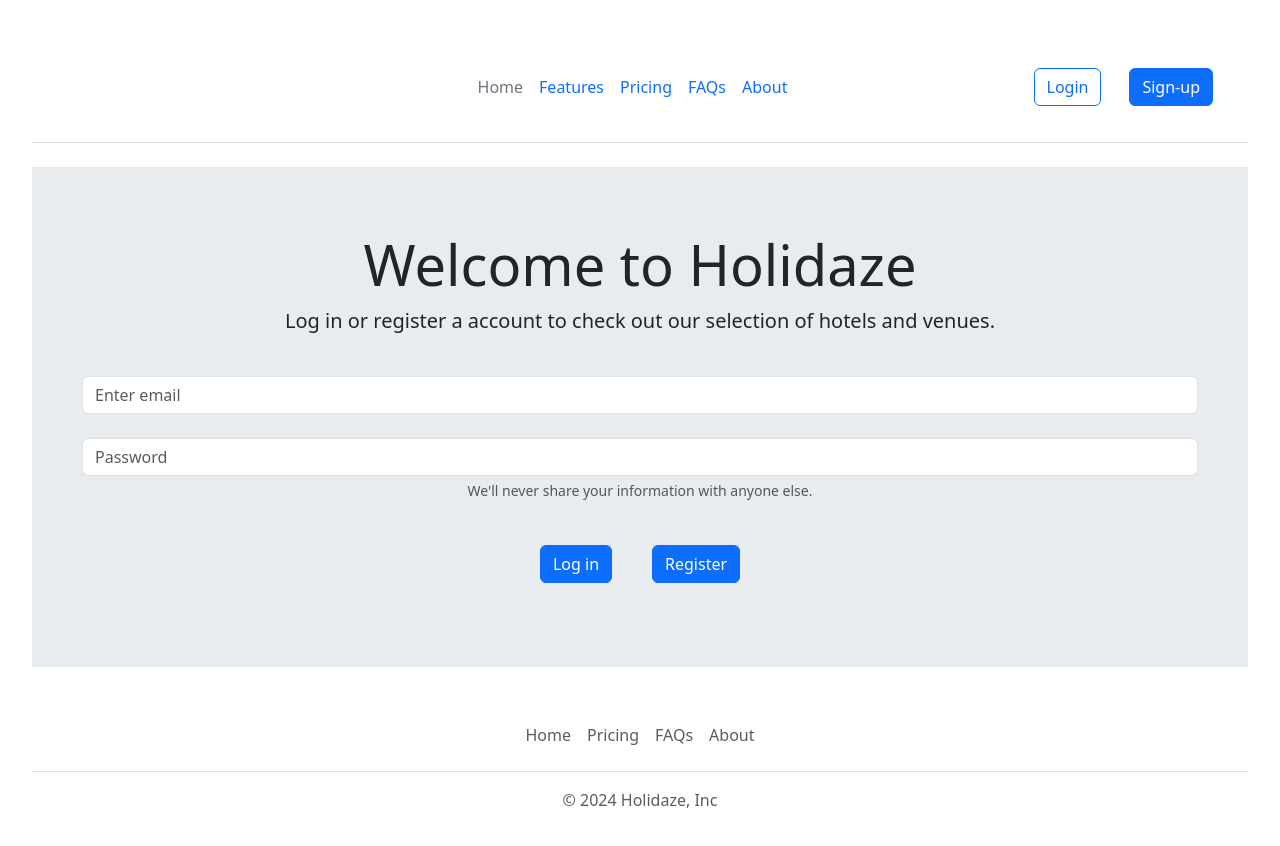
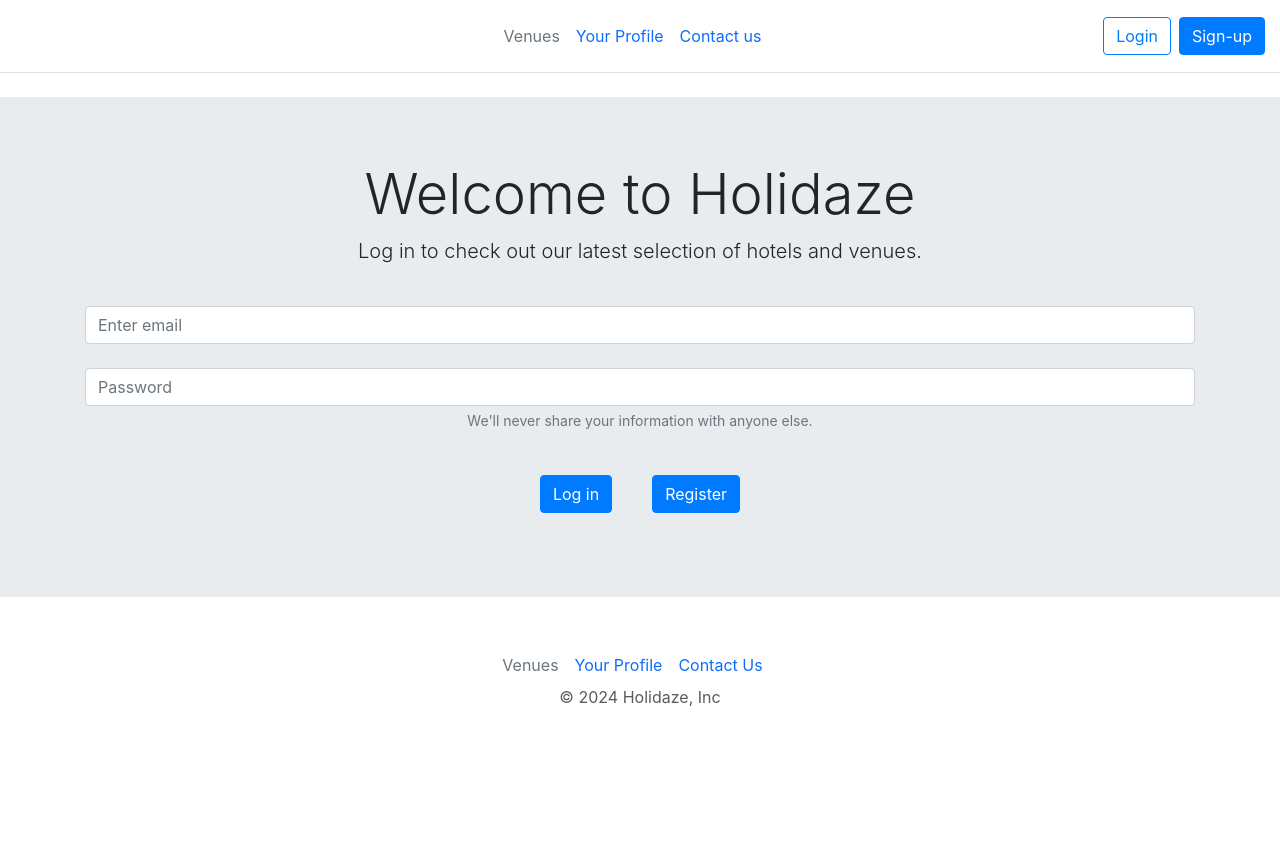
Before and after one commit to JeanettKM/JeanettKM_Eksamen_FD-Copy, a React (Vite) app in the folder Frontend-Dev Eksamen 2/: page /login in a window 1280 px wide. Shown: the top 846 px of the page. After the commit the page ends 800 px from the top, so only its background shows below. Built offline with nearby package versions, Linux system fonts and the light colour scheme.

Commit message:
Router component, changes to links
Created a router component to keep it organized, changed out the links so they would work, added a form to the register page

```diff
--- a/Frontend-Dev Eksamen 2/src/App.jsx
+++ b/Frontend-Dev Eksamen 2/src/App.jsx
@@ -1,41 +1,15 @@
-import React, { useState } from "react";
-import {
-  BrowserRouter as Router,
-  Route,
-  Routes,
-  Outlet,
-} from "react-router-dom";
-import "bootstrap/dist/css/bootstrap.min.css";
-import "./App.css";
+import React from "react";
+import { BrowserRouter as Router } from "react-router-dom";
 import Header from "./components/Header/Header";
-import LoginPage from "./components/LoginPage/LoginPage";
-import UserPage from "./components/UserPage/UserPage";
-import RegisterPage from "./components/RegisterPage/RegisterPage";
-import VenueOverview from "./components/VenueOverview/VenueOverview";
-import CartPage from "./components/CartPage/CartPage";
+import Routing from "./components/Routing/Routing";
 import Footer from "./components/Footer/Footer";
-import Orders from "./components/Orders/Orders";
-import VenueDetail from "./components/VenueDetail/VenueDetail";
 
 function App() {
-  const [count, setCount] = useState(0);
-
   return (
     <Router>
       <div>
         <Header />
-        <Routes>
-          <Route path="/login" element={<LoginPage />} />
-          <Route path="/user" element={<UserPage />} />
-          <Route path="/register" element={<RegisterPage />} />
-          <Route path="/venues" element={<VenueOverview />}>
-            {/* Nested route for venue detail */}
-            <Route path=":id" element={<VenueDetail />} />
-          </Route>
-          <Route path="/cart" element={<CartPage />} />
-          <Route path="/orders" element={<Orders />} />
-          <Route path="/" element={<VenueOverview />} />
-        </Routes>
+        <Routing />
         <Footer />
       </div>
     </Router>
--- /dev/null
+++ b/Frontend-Dev Eksamen 2/src/components/ContactUsPage/ContactUs.jsx
@@ -0,0 +1,8 @@
+import React from "react";
+import { Link } from "react-router-dom";
+
+const ContactUs = () => {
+  return <div>Contact Us</div>;
+};
+
+export default ContactUs;
--- a/Frontend-Dev Eksamen 2/src/components/Footer/Footer.jsx
+++ b/Frontend-Dev Eksamen 2/src/components/Footer/Footer.jsx
@@ -1,35 +1,66 @@
+// import React from "react";
+// import "./footer.css";
+
+// const Footer = () => {
+//   return (
+//     <div>
+//       <footer className="py-3 my-4">
+//         <ul className="nav justify-content-center border-bottom pb-3 mb-3">
+//           <li className="nav-item">
+//             <a href="#" className="nav-link px-2 text-body-secondary">
+//               Home
+//             </a>
+//           </li>
+//           <li className="nav-item">
+//             <a href="#" className="nav-link px-2 text-body-secondary">
+//               Pricing
+//             </a>
+//           </li>
+//           <li className="nav-item">
+//             <a href="#" className="nav-link px-2 text-body-secondary">
+//               FAQs
+//             </a>
+//           </li>
+//           <li className="nav-item">
+//             <a href="#" className="nav-link px-2 text-body-secondary">
+//               About
+//             </a>
+//           </li>
+//         </ul>
+//         <p className="text-center text-body-secondary">© 2024 Holidaze, Inc</p>
+//       </footer>
+//     </div>
+//   );
+// };
+
+// export default Footer;
+
 import React from "react";
+import { Link } from "react-router-dom";
 import "./footer.css";
 
 const Footer = () => {
   return (
-    <div>
     <footer className="py-3 my-4">
-        <ul className="nav justify-content-center border-bottom pb-3 mb-3">
-          <li className="nav-item">
-            <a href="#" className="nav-link px-2 text-body-secondary">
-              Home
-            </a>
+      <ul className="nav col-12 col-md-auto mb-2 justify-content-center mb-md-0">
+        <li>
+          <Link to="/venues" className="nav-link px-2 link-secondary">
+            Venues
+          </Link>
         </li>
-          <li className="nav-item">
-            <a href="#" className="nav-link px-2 text-body-secondary">
-              Pricing
-            </a>
+        <li>
+          <Link to="/user" className="nav-link px-2">
+            Your Profile
+          </Link>
         </li>
-          <li className="nav-item">
-            <a href="#" className="nav-link px-2 text-body-secondary">
-              FAQs
-            </a>
-          </li>
-          <li className="nav-item">
-            <a href="#" className="nav-link px-2 text-body-secondary">
-              About
-            </a>
+        <li>
+          <Link to="/contact" className="nav-link px-2">
+            Contact Us
+          </Link>
         </li>
       </ul>
       <p className="text-center text-body-secondary">© 2024 Holidaze, Inc</p>
     </footer>
-    </div>
   );
 };
 
--- a/Frontend-Dev Eksamen 2/src/components/Header/Header.jsx
+++ b/Frontend-Dev Eksamen 2/src/components/Header/Header.jsx
@@ -1,17 +1,13 @@
 import React from "react";
 import { Link } from "react-router-dom";
-import Nav from "react-bootstrap/Nav";
-import Navbar from "react-bootstrap/Navbar";
-import NavDropdown from "react-bootstrap/NavDropdown";
-import Container from "react-bootstrap/Container";
 
 const Header = () => {
   return (
     <div>
       <header className="d-flex flex-wrap align-items-center justify-content-center justify-content-md-between py-3 mb-4 border-bottom">
         <div className="col-md-3 mb-2 mb-md-0">
-          <a
-            href="/"
+          <Link
+            to="/"
             className="d-inline-flex link-body-emphasis text-decoration-none"
           >
             <svg
@@ -23,46 +19,37 @@ const Header = () => {
             >
               <use xlink:href="#bootstrap"></use>
             </svg>
-          </a>
+          </Link>
         </div>
 
         <ul className="nav col-12 col-md-auto mb-2 justify-content-center mb-md-0">
           <li>
-            <a href="#" className="nav-link px-2 link-secondary">
-              Home
-            </a>
+            <Link to="/venues" className="nav-link px-2 link-secondary">
+              Venues
+            </Link>
           </li>
           <li>
-            <a href="#" className="nav-link px-2">
-              Features
-            </a>
+            <Link to="/user" className="nav-link px-2">
+              Your Profile
+            </Link>
           </li>
           <li>
-            <a href="#" className="nav-link px-2">
-              Pricing
-            </a>
-          </li>
-          <li>
-            <a href="#" className="nav-link px-2">
-              FAQs
-            </a>
-          </li>
-          <li>
-            <a href="#" className="nav-link px-2">
-              About
-            </a>
+            <Link to="/contact" className="nav-link px-2">
+              Contact us
+            </Link>
           </li>
         </ul>
 
-        <div class="col-md-3 text-end">
-          <button type="button" className="btn btn-outline-primary me-2">
+        <div className="col-md-3 text-end">
+          <Link to="/login" className="btn btn-outline-primary me-2">
             Login
-          </button>
-          <button type="button" className="btn btn-primary">
+          </Link>
+          <Link to="/register" className="btn btn-primary">
             Sign-up
-          </button>
+          </Link>
         </div>
       </header>
+
       {/* <Navbar expand="lg" className="bg-body-tertiary">
         <Container>
           <Navbar.Brand href="#home">Holidaze</Navbar.Brand>
--- a/Frontend-Dev Eksamen 2/src/components/LoginPage/LoginPage.jsx
+++ b/Frontend-Dev Eksamen 2/src/components/LoginPage/LoginPage.jsx
@@ -9,8 +9,7 @@ const LoginPage = () => {
         <div className="container">
           <h1 className="display-4">Welcome to Holidaze</h1>
           <p className="lead">
-            Log in or register a account to check out our selection of hotels
-            and venues.
+            Log in to check out our latest selection of hotels and venues.
           </p>
           <LoginForm />
         </div>
--- /dev/null
+++ b/Frontend-Dev Eksamen 2/src/components/RegisterPage/RegisterForm.jsx
@@ -0,0 +1,41 @@
+import React from "react";
+import Button from "react-bootstrap/Button";
+import Form from "react-bootstrap/Form";
+import { Link } from "react-router-dom";
+
+const RegisterForm = () => {
+  return (
+    <div>
+      <br />
+      <Form>
+        <Form.Group className="loginForm" controlId="formBasicEmail">
+          {/* <Form.Label>Email address</Form.Label> */}
+          <Form.Control type="email" placeholder="Enter email" />
+        </Form.Group>
+        <br />
+
+        <Form.Group className="sm-3" controlId="formBasicPassword">
+          {/* <Form.Label>Password</Form.Label> */}
+          <Form.Control type="password" placeholder="Password" />
+        </Form.Group>
+        <Form.Group className="sm-3" controlId="formBasicCheckbox"></Form.Group>
+        <br />
+        <Link to="/venues">
+          <Button variant="primary" type="submit">
+            Register
+          </Button>
+        </Link>
+        <Form.Text className="text-muted">
+          Already have a account? Log in!
+        </Form.Text>
+        <Link to="/login">
+          <Button className="register-button" variant="primary" type="submit">
+            Log in
+          </Button>
+        </Link>
+      </Form>
+    </div>
+  );
+};
+
+export default RegisterForm;
--- a/Frontend-Dev Eksamen 2/src/components/RegisterPage/RegisterPage.jsx
+++ b/Frontend-Dev Eksamen 2/src/components/RegisterPage/RegisterPage.jsx
@@ -1,8 +1,21 @@
 import React from "react";
+import RegisterForm from "./RegisterForm";
 import "./registerPage.css";
 
 const RegisterPage = () => {
-  return <div>RegisterPage</div>;
+  return (
+    <div>
+      <div className="jumbotron jumbotron-fluid">
+        <div className="container">
+          <h1 className="display-4">Welcome to Holidaze</h1>
+          <p className="lead">
+            Register a account to check out our selection of hotels and venues.
+          </p>
+          <RegisterForm />
+        </div>
+      </div>
+    </div>
+  );
 };
 
 export default RegisterPage;
--- a/Frontend-Dev Eksamen 2/src/components/RegisterPage/registerPage.css
+++ b/Frontend-Dev Eksamen 2/src/components/RegisterPage/registerPage.css
@@ -0,0 +1,3 @@
+button {
+  margin: 20px;
+}
--- /dev/null
+++ b/Frontend-Dev Eksamen 2/src/components/Routing/Routing.jsx
@@ -0,0 +1,29 @@
+import React from "react";
+import { Route, Routes } from "react-router-dom";
+import LoginPage from "../LoginPage/LoginPage";
+import UserPage from "../UserPage/UserPage";
+import RegisterPage from "../RegisterPage/RegisterPage";
+import VenueOverview from "../VenueOverview/VenueOverview";
+import CartPage from "../CartPage/CartPage";
+import Footer from "../Footer/Footer";
+import Orders from "../Orders/Orders";
+import VenueDetail from "../VenueDetail/VenueDetail";
+import ContactUs from "../ContactUsPage/ContactUs";
+
+function Routing() {
+  return (
+    <Routes>
+      <Route path="/login" element={<LoginPage />} />
+      <Route path="/user" element={<UserPage />} />
+      <Route path="/register" element={<RegisterPage />} />
+      <Route path="/venues" element={<VenueOverview />}>
+        <Route path=":id" element={<VenueDetail />} />
+      </Route>
+      <Route path="/cart" element={<CartPage />} />
+      <Route path="/orders" element={<Orders />} />
+      <Route path="/contact" element={<ContactUs />} />
+    </Routes>
+  );
+}
+
+export default Routing;
--- a/Frontend-Dev Eksamen 2/src/components/VenueOverview/venueOverview.css
+++ b/Frontend-Dev Eksamen 2/src/components/VenueOverview/venueOverview.css
@@ -10,6 +10,7 @@
   min-height: 300px;
   display: flex;
   flex-direction: column;
+  padding-bottom: 30px;
 }
 
 .venue-card .card {
@@ -22,3 +23,7 @@
   flex-grow: 1;
   overflow: hidden;
 }
+
+div.jumbotron {
+  text-align: center;
+}
```
Also changed, not shown: Frontend-Dev Eksamen 2/src/components/ContactUsPage/ContactUs.css (added). Lines whose indentation alone changed are shown as unchanged.
